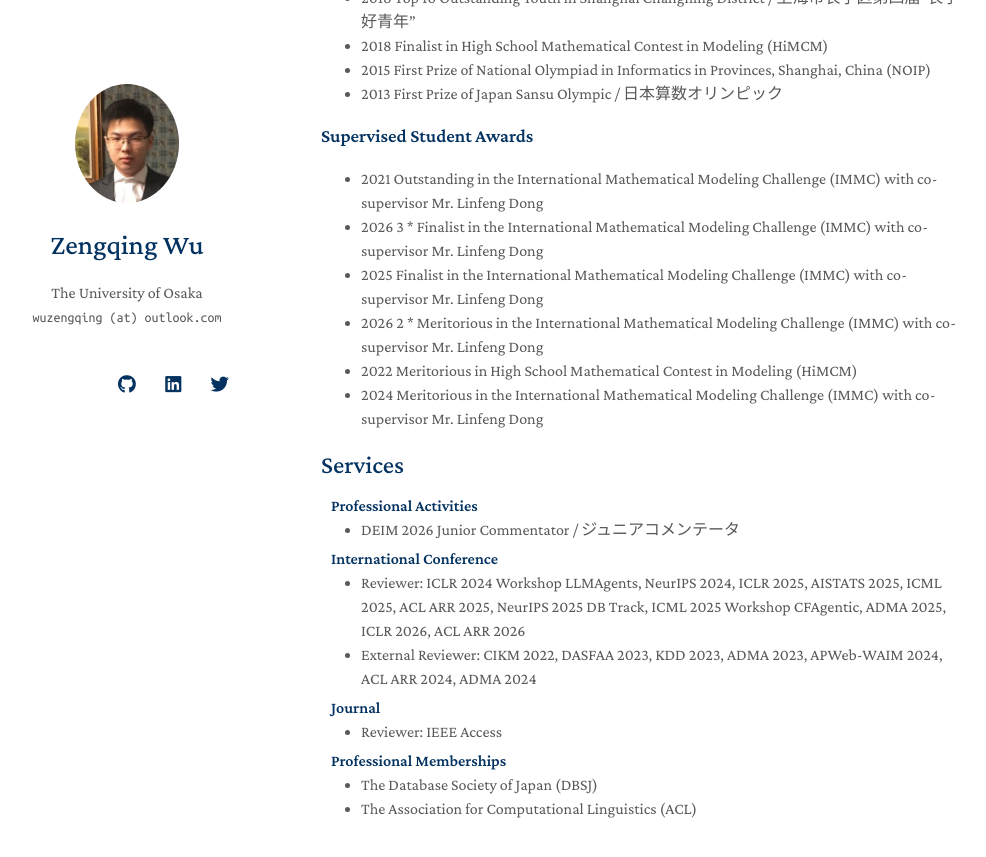
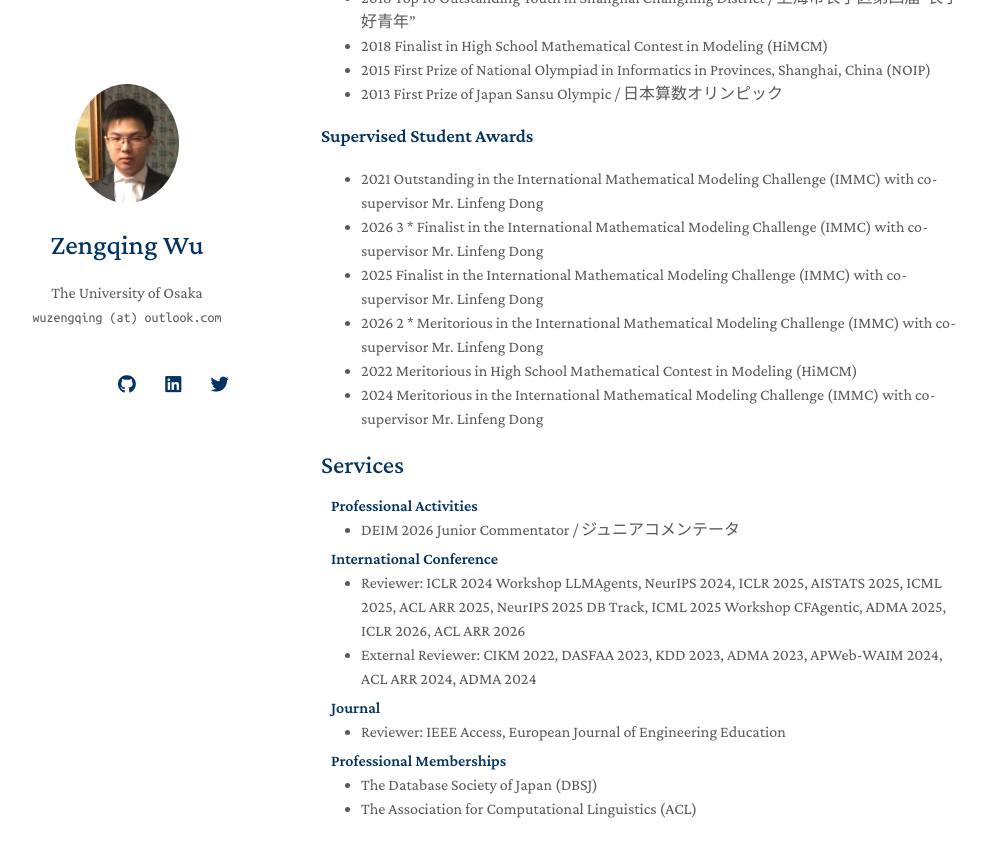
Before and after one commit to wuzengqing001225/wuzengqing001225.github.io, a Jekyll site: the page built from index.md, in a window 1280 px wide and 900 px high, scrolled down 3166 px. Shown: the top 857 px of the window, without its empty margins (149-1135 px from the left). Built offline with Jekyll 4.4.1, drawn with Linux system fonts in a browser that asks for light colours; nearby versions of some CDN libraries; a style sheet for code colours, icons or effects is not loaded; our own code applies the rules of GitHub Pages for plain Markdown files.

Commit message:
Update services.md

```diff
--- a/_includes/services.md
+++ b/_includes/services.md
@@ -19,7 +19,7 @@
 
 <ul style="margin:0 0 5px;">
 <!--   <li><a href="https://www.computer.org/csdl/journal/tp"><autocolor>IEEE Transactions on Pattern Analysis and Machine Intelligence (TPAMI)</autocolor></a></li>-->
-  <li>Reviewer: IEEE Access</li>
+  <li>Reviewer: IEEE Access, European Journal of Engineering Education</li>
 </ul>
 
 <h4 style="margin:0 10px 0;">Professional Memberships</h4>
```
